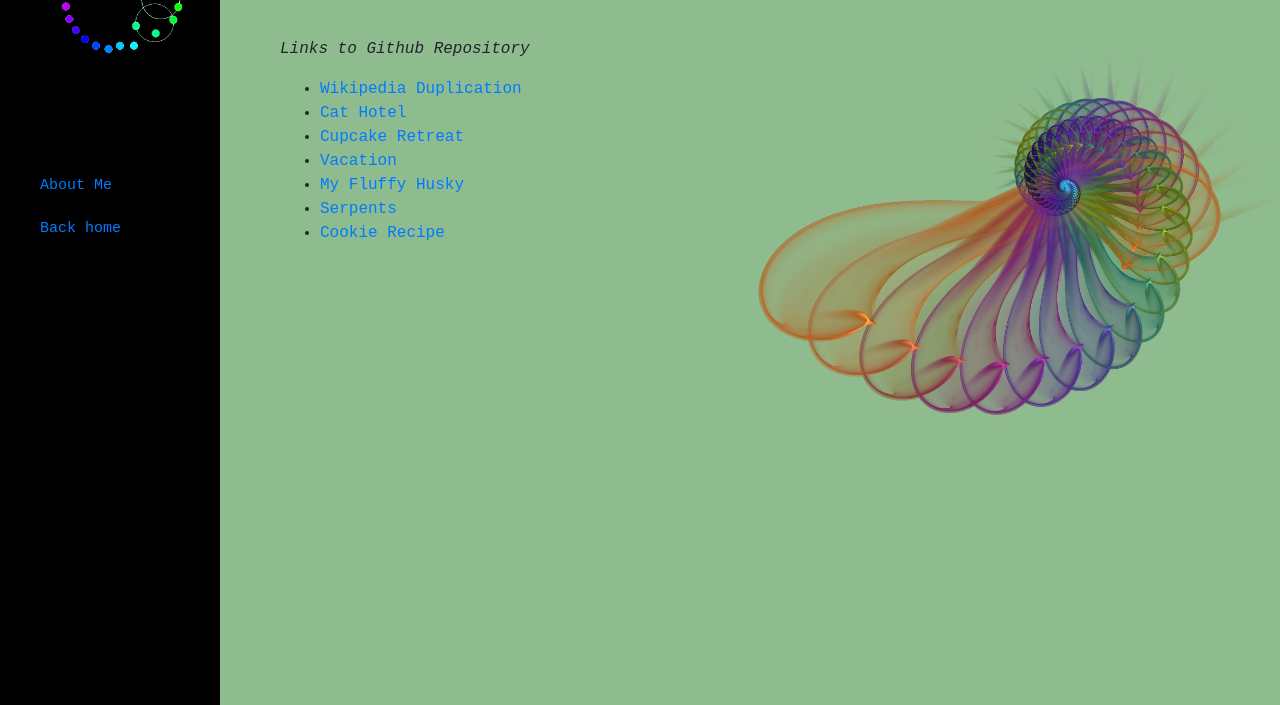
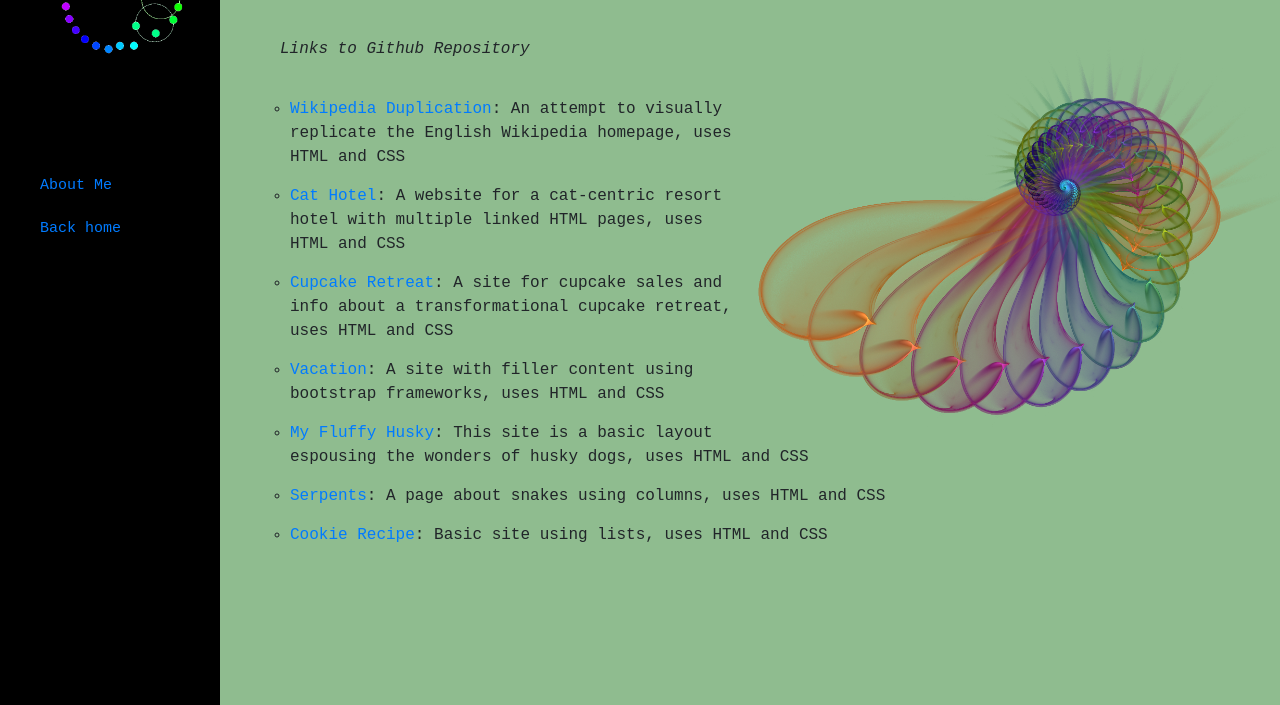
Before and after one commit to fractalscape13/first-project, a plain HTML site: page myprojects.html in a window 1280 px wide. Shown: the part 95-800 px from the top of the page. Drawn offline with Linux system fonts and the light colour scheme.

Commit message:
updated links and descriptions for myprojects.html

```diff
--- a/css/styles.css
+++ b/css/styles.css
@@ -46,6 +46,17 @@ p.header {
   padding-left: 120px;
 }
 
+.projectcontent ul {
+  padding-top: 20px;
+  margin-left: 250px;
+}
+
+.projectcontent ul li {
+  padding-bottom: 15px;
+  font-family: monospace;
+  list-style-type: circle;
+}
+
 #rainbowz {
   height: 150px;
   margin-right: 30px;
--- a/myprojects.html
+++ b/myprojects.html
@@ -8,16 +8,16 @@
   <body>
     <h1>Current Projects</h1>
     <img id="feather" src="img/featherfractal.png" alt="pretty colors">
-    <div class="aboutcontent">
+    <div class="projectcontent">
       <p class="header">Links to Github Repository</p>
       <ul>
-        <li><a href="https://github.com/fractalscape13/wikipedia">Wikipedia Duplication</a></li>
-        <li><a href="https://github.com/fractalscape13/cat-resort">Cat Hotel</a></li>
-        <li><a href="https://github.com/fractalscape13/cupcake">Cupcake Retreat</a></li>
-        <li><a href="https://github.com/fractalscape13/vacation">Vacation</a></li>
-        <li><a href="https://github.com/fractalscape13/my-fluffy-husky">My Fluffy Husky</a></li>
-        <li><a href="https://github.com/fractalscape13/serpent">Serpents</a></li>
-        <li><a href="https://github.com/fractalscape13/cookie-thing">Cookie Recipe</a></li>
+        <li><a href="https://github.com/fractalscape13/wikipedia">Wikipedia Duplication</a>: An attempt to visually replicate the English Wikipedia homepage, uses HTML and CSS</li>
+        <li><a href="https://github.com/fractalscape13/cat-resort">Cat Hotel</a>: A website for a cat-centric resort hotel with multiple linked HTML pages, uses HTML and CSS</li>
+        <li><a href="https://github.com/fractalscape13/cupcake">Cupcake Retreat</a>: A site for cupcake sales and info about a transformational cupcake retreat, uses HTML and CSS</li>
+        <li><a href="https://github.com/fractalscape13/vacation">Vacation</a>: A site with filler content using bootstrap frameworks, uses HTML and CSS</li>
+        <li><a href="https://github.com/fractalscape13/my-fluffy-husky">My Fluffy Husky</a>: This site is a basic layout espousing the wonders of husky dogs, uses HTML and CSS</li>
+        <li><a href="https://github.com/fractalscape13/serpent">Serpents</a>: A page about snakes using columns, uses HTML and CSS</li>
+        <li><a href="https://github.com/fractalscape13/cookie-thing">Cookie Recipe</a>: Basic site using lists, uses HTML and CSS</li>
       </ul>
     </div>
     <div class="container">
```
